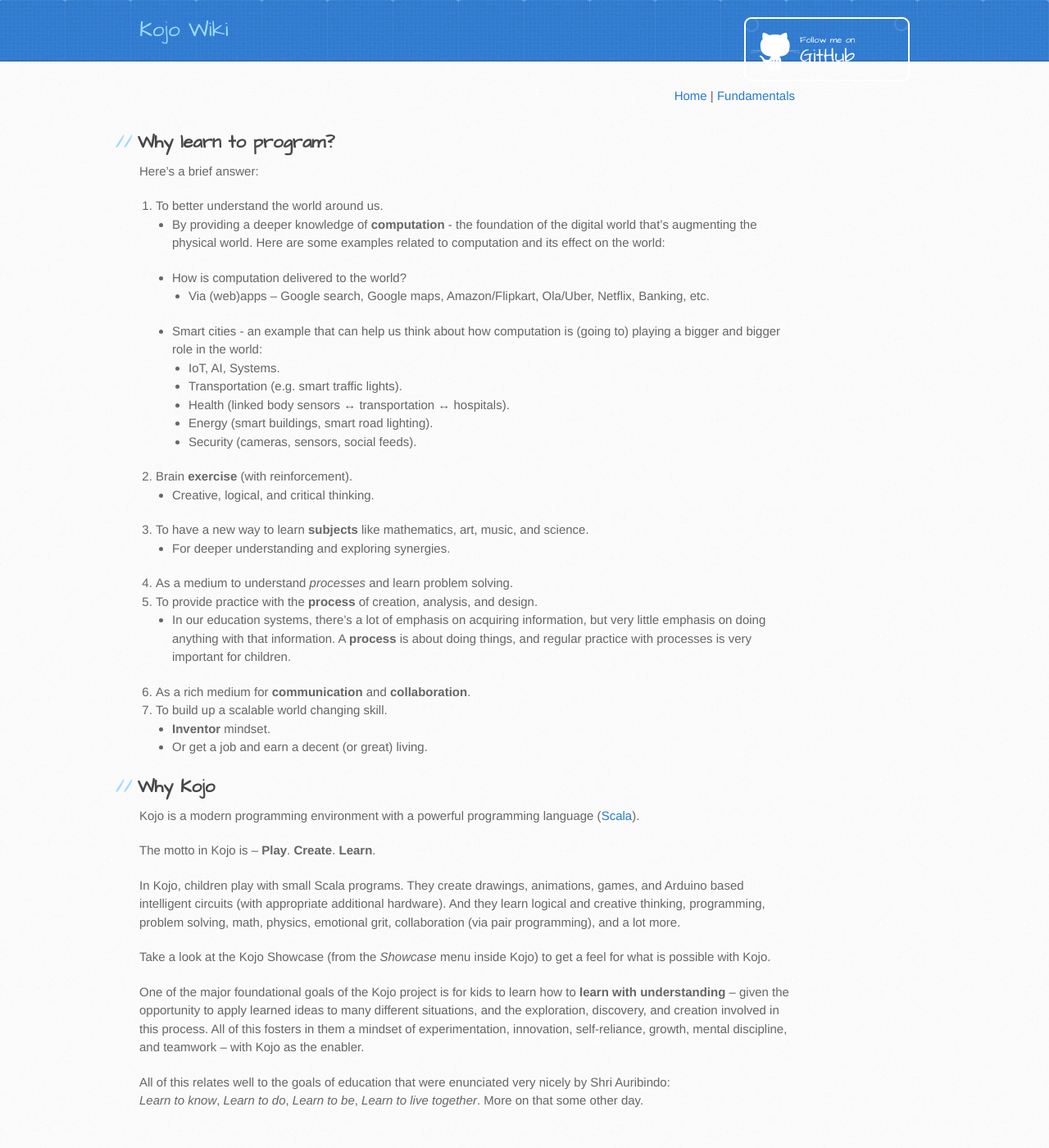
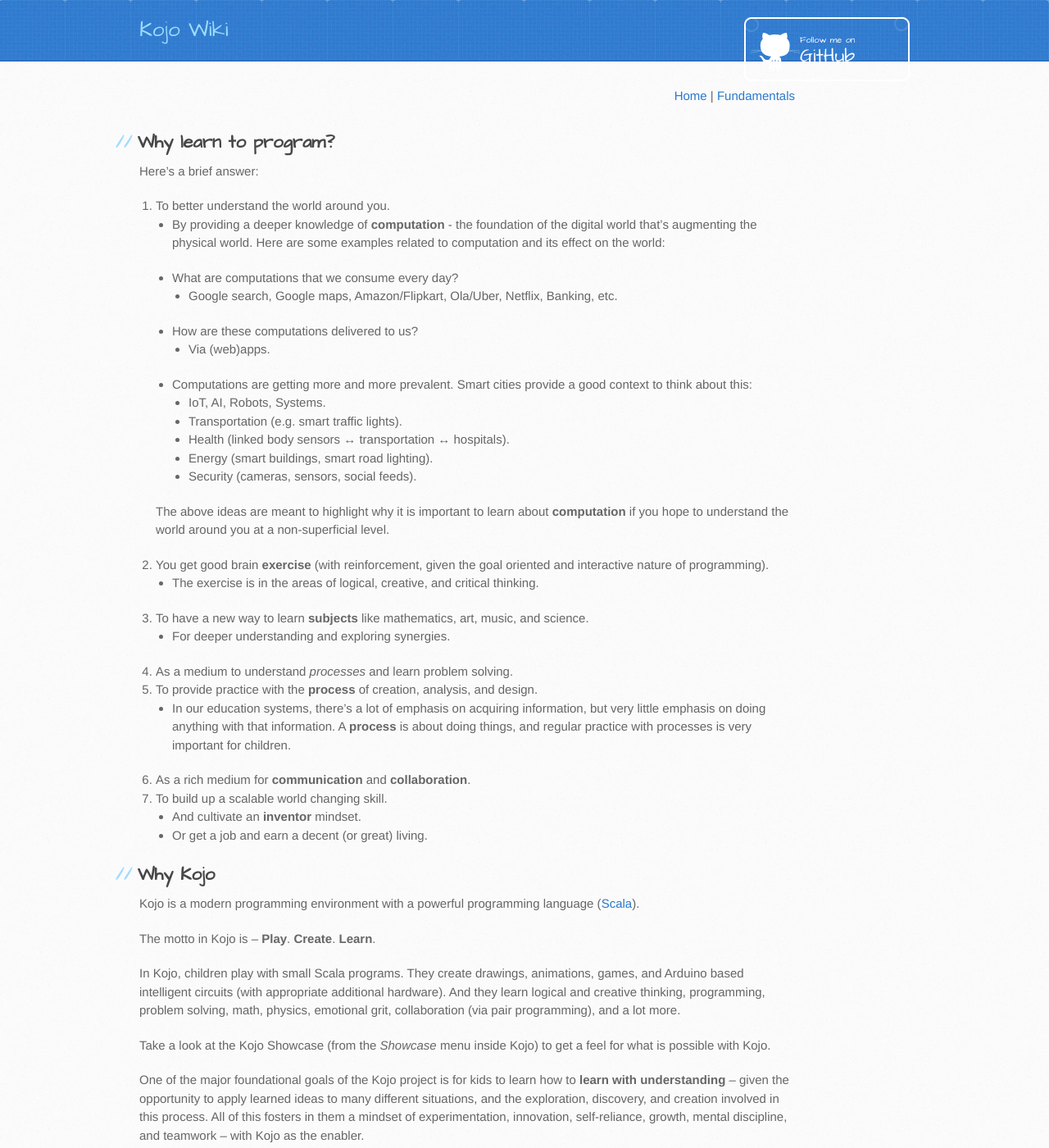
Before and after one commit to kojodoc/kojodoc.github.io, a Jekyll site: the page built from concepts/why-program-kojo.md, in a window 1280 px wide and 1400 px high. Shown: the whole window at 82% size. Built offline with Jekyll 4.4.1, drawn with Linux system fonts in a browser that asks for light colours; our own code applies the rules of GitHub Pages for plain Markdown files; the repository's description, which GitHub fills in, is left out.

Commit message:
Refine 'why program'.

```diff
--- a/concepts/why-program-kojo.md
+++ b/concepts/why-program-kojo.md
@@ -6,18 +6,22 @@
 
 Here's a brief answer:
 
-1. To better understand the world around us.
+1. To better understand the world around you.
   * By providing a deeper knowledge of **computation** - the foundation of the digital world that’s augmenting the physical world. Here are some examples related to computation and its effect on the world:
-    * How is computation delivered to the world?
-      * Via (web)apps – Google search, Google maps, Amazon/Flipkart, Ola/Uber, Netflix, Banking, etc.
-    * Smart cities - an example that can help us think about how computation is (going to) playing a bigger and bigger role in the world:
-      * IoT, AI, Systems.
+    * What are computations that we consume every day?
+      * Google search, Google maps, Amazon/Flipkart, Ola/Uber, Netflix, Banking, etc.
+    * How are these computations delivered to us?
+      * Via (web)apps.
+    * Computations are getting more and more prevalent. Smart cities provide a good context to think about this:
+      * IoT, AI, Robots, Systems.
       * Transportation (e.g. smart traffic lights).
       * Health (linked body sensors ↔ transportation ↔ hospitals).
       * Energy (smart buildings, smart road lighting).
       * Security (cameras, sensors, social feeds).
-2. Brain **exercise** (with reinforcement).
-  * Creative, logical, and critical thinking.
+
+    The above ideas are meant to highlight why it is important to learn about **computation** if you hope to understand the world around you at a non-superficial level.
+2. You get good brain **exercise** (with reinforcement, given the goal oriented and interactive nature of programming).
+  * The exercise is in the areas of logical, creative, and critical thinking.
 3. To have a new way to learn **subjects** like mathematics, art, music, and science.
   * For deeper understanding and exploring synergies.
 4. As a medium to understand *processes* and learn problem solving.
@@ -25,7 +29,7 @@ Here's a brief answer:
   * In our education systems, there's a lot of emphasis on acquiring information, but very little emphasis on doing anything with that information. A **process** is about doing things, and regular practice with processes is very important for children.
 6. As a rich medium for **communication** and **collaboration**.
 7. To build up a scalable world changing skill.
-  * **Inventor** mindset.
+  * And cultivate an **inventor** mindset.
   * Or get a job and earn a decent (or great) living.
 
 
```
